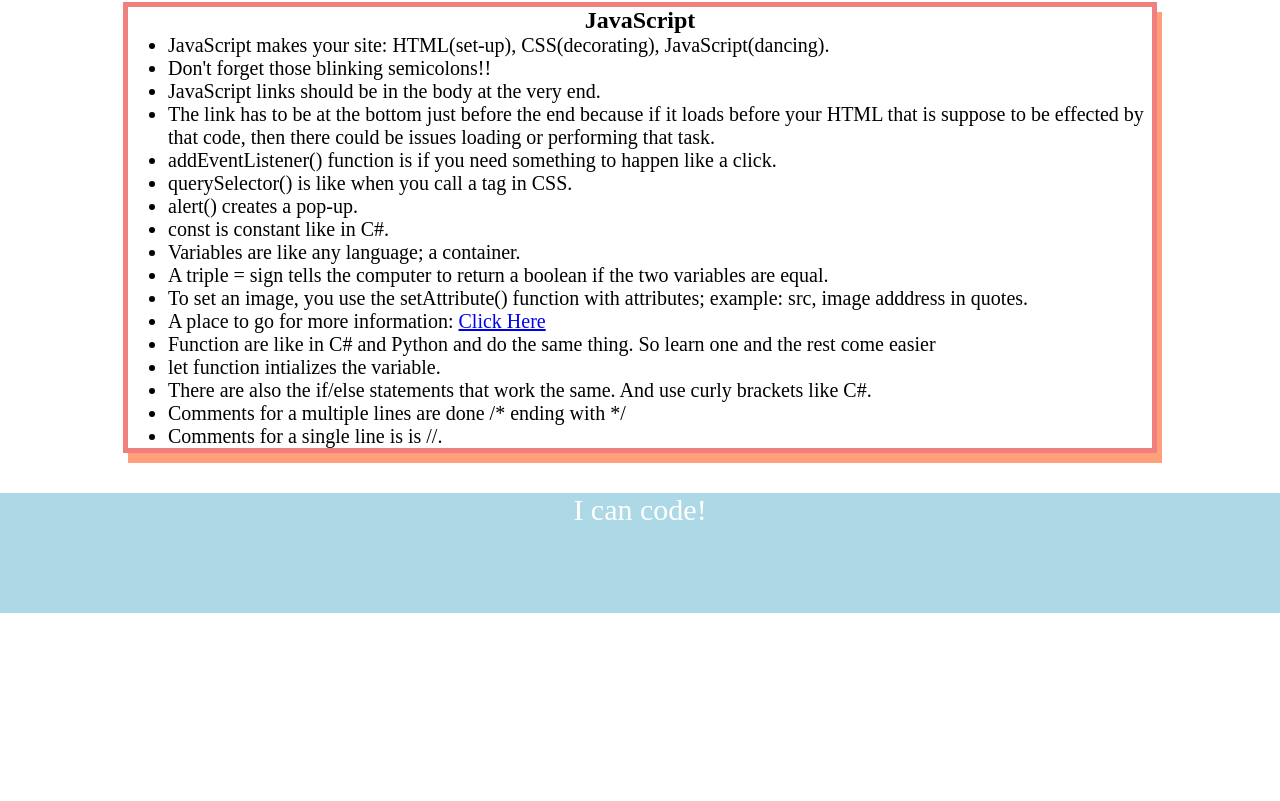
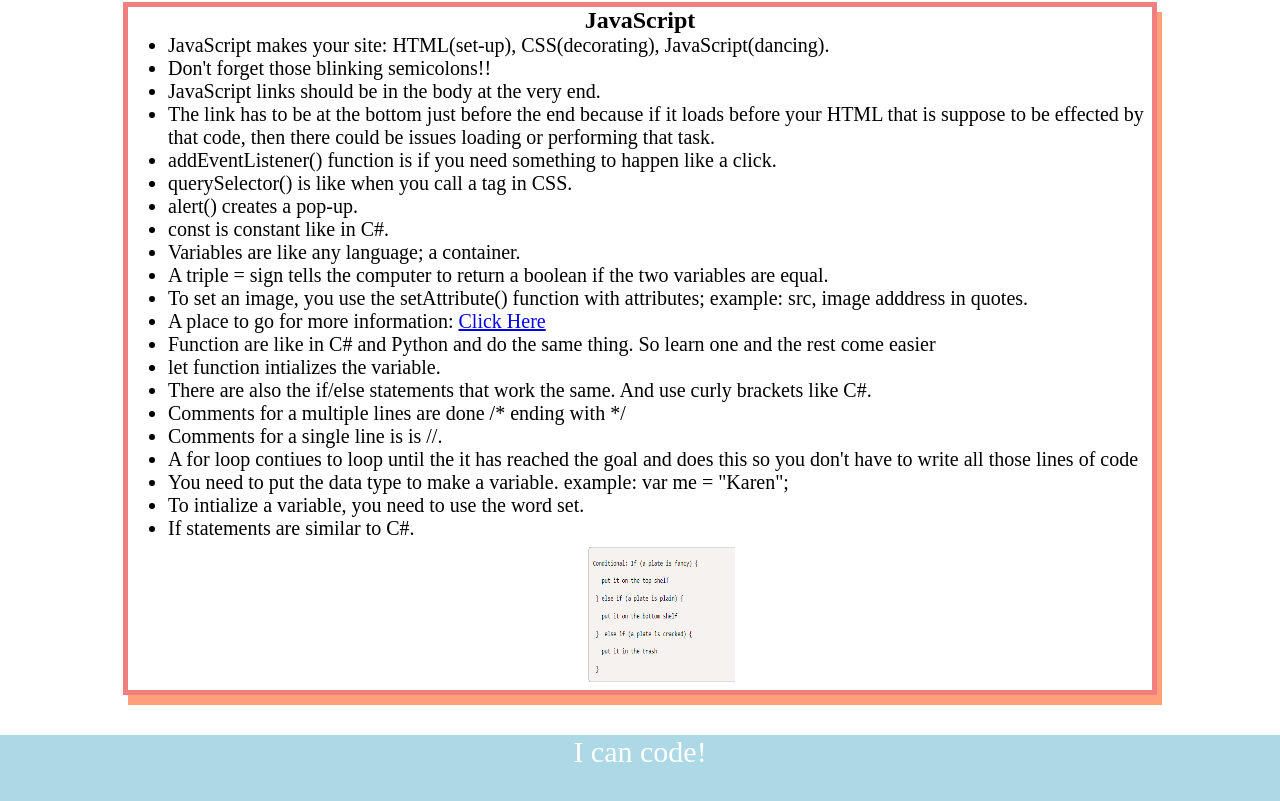
Before and after one commit to kzefram/prework-study-guide, a plain HTML site: page prework-study-guide/index.html in a window 1280 px wide. Shown: the part 2116-2917 px from the top of the page. Before the commit the page ends 2729 px from the top, so only its background shows below. Drawn offline with Linux system fonts and the light colour scheme.

Commit message:
Add notes to the site.

```diff
--- a/prework-study-guide/index.html
+++ b/prework-study-guide/index.html
@@ -123,6 +123,12 @@
             <li>There are also the if/else statements that work the same. And use curly brackets like C#.</li>
             <li>Comments for a multiple lines are done /* ending with */</li>
             <li>Comments for a single line is is //.</li>
+            <li>A for loop contiues to loop until the it has reached the goal and does this so you don't have to write all those lines of code</li>
+            <li>You need to put the data type to make a variable. example: var me = "Karen";</li>
+            <li>To intialize a variable, you need to use the word set. </li>
+            <li>If statements are similar to C#.
+              <img src="./assets/ifstatement.png" alt="a picture of an example of in file syling" style="height: 150px; width: 150px;"/>
+            </li>
           </ul>
       </section>
     </main>
```
Also changed, not shown: prework-study-guide/assets/ifstatement.png (added).
